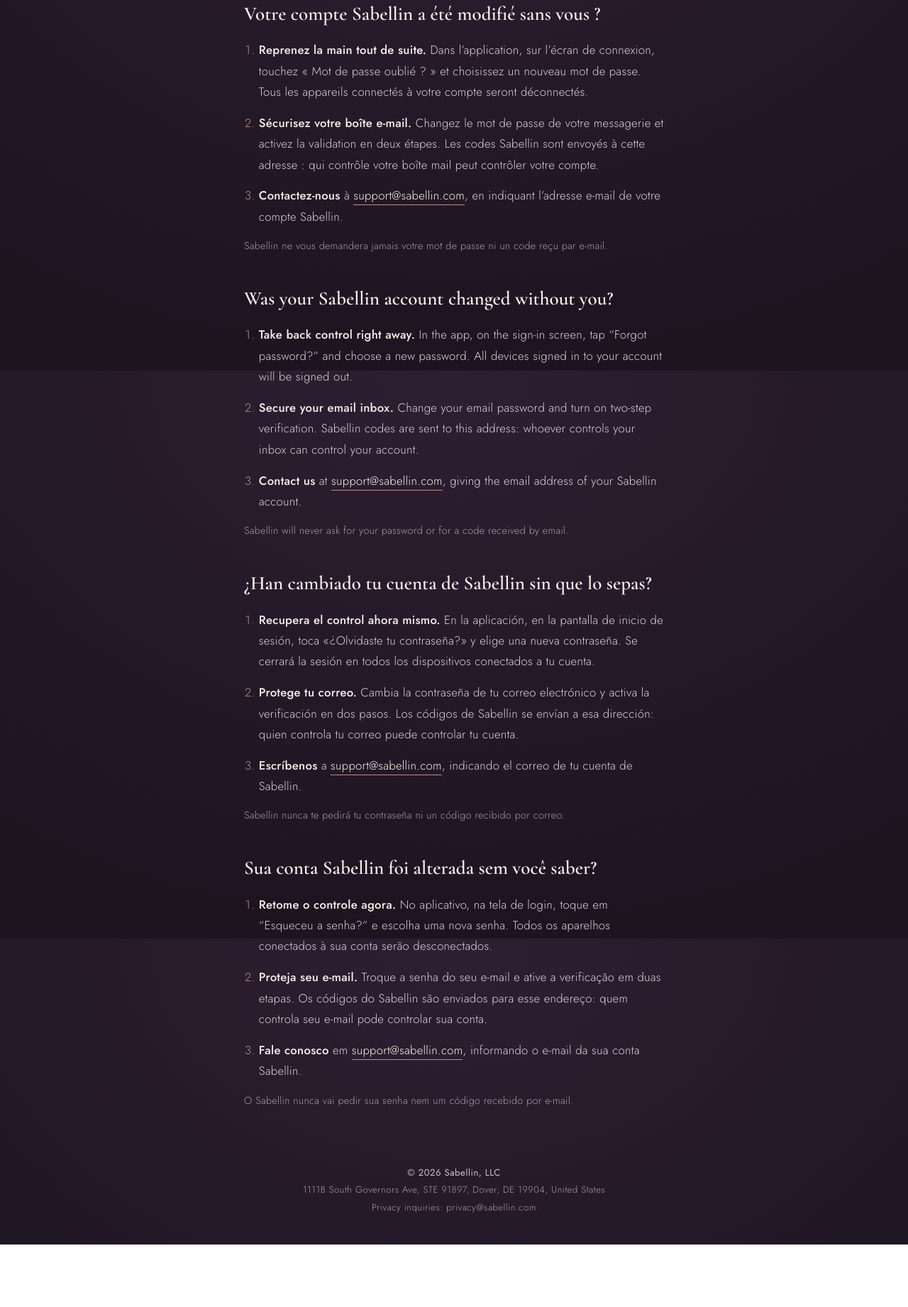
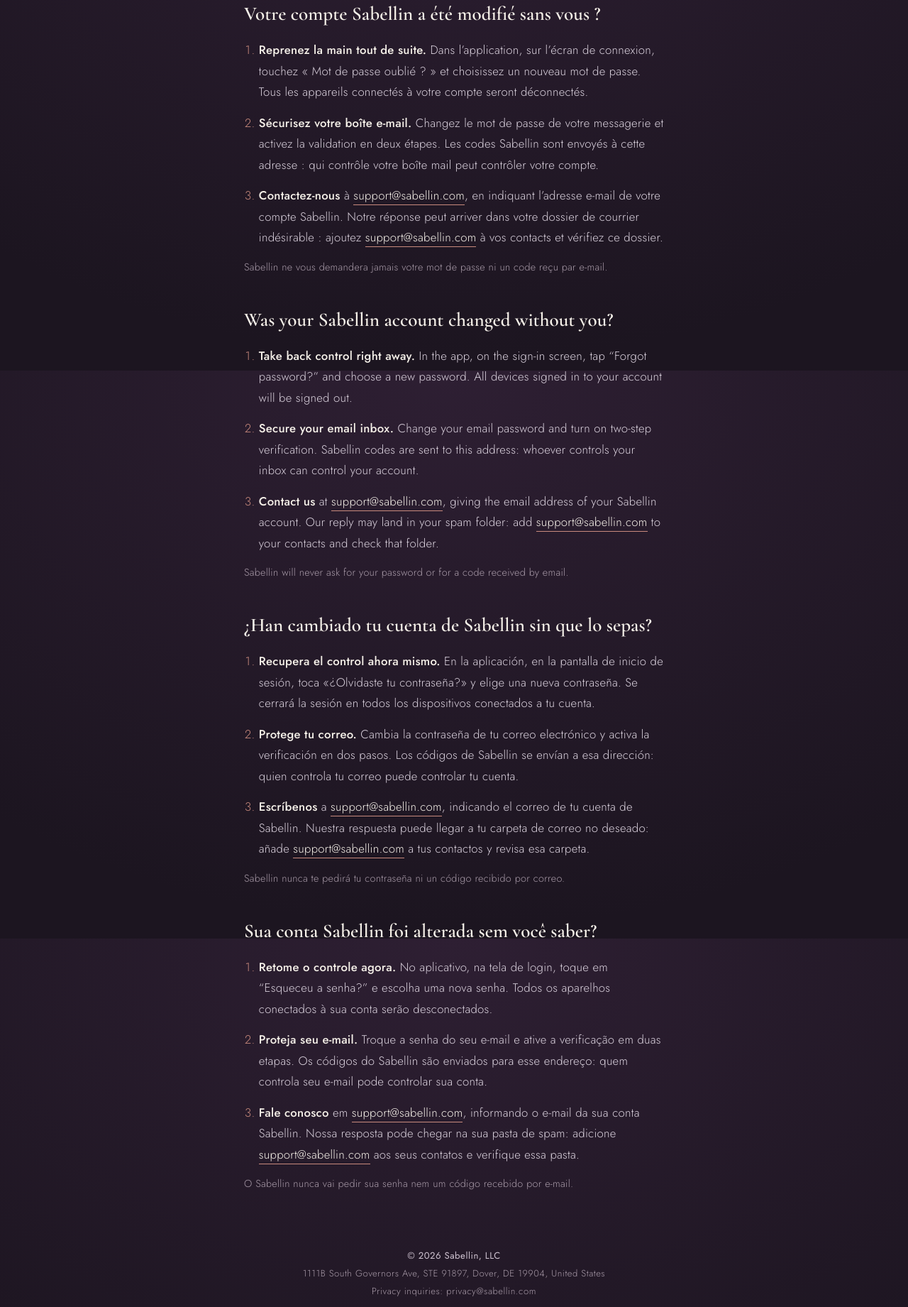
Before and after one commit to Sabellin/website, a plain HTML site: page securite/index.html in a window 1280 px wide. Shown: the part 278-2119 px from the top of the page at 71% size. Before the commit the page ends 2031 px from the top, so only its background shows below. Drawn offline with Linux system fonts and the light colour scheme.

Commit message:
feat(securite): conseil courrier indesirable pres du contact support, page aide et ecran de reussite du verrouillage, 4 langues (S143 A-8)

```diff
--- a/securite/index.html
+++ b/securite/index.html
@@ -49,7 +49,7 @@
       <ol>
         <li><strong>Reprenez la main tout de suite.</strong> Dans l’application, sur l’écran de connexion, touchez « Mot de passe oublié ? » et choisissez un nouveau mot de passe. Tous les appareils connectés à votre compte seront déconnectés.</li>
         <li><strong>Sécurisez votre boîte e-mail.</strong> Changez le mot de passe de votre messagerie et activez la validation en deux étapes. Les codes Sabellin sont envoyés à cette adresse : qui contrôle votre boîte mail peut contrôler votre compte.</li>
-        <li><strong>Contactez-nous</strong> à <a class="mail" href="mailto:support@sabellin.com">support@sabellin.com</a>, en indiquant l’adresse e-mail de votre compte Sabellin.</li>
+        <li><strong>Contactez-nous</strong> à <a class="mail" href="mailto:support@sabellin.com">support@sabellin.com</a>, en indiquant l’adresse e-mail de votre compte Sabellin. Notre réponse peut arriver dans votre dossier de courrier indésirable : ajoutez <a class="mail" href="mailto:support@sabellin.com">support@sabellin.com</a> à vos contacts et vérifiez ce dossier.</li>
       </ol>
       <p class="rappel">Sabellin ne vous demandera jamais votre mot de passe ni un code reçu par e-mail.</p>
     </section>
@@ -59,7 +59,7 @@
       <ol>
         <li><strong>Take back control right away.</strong> In the app, on the sign-in screen, tap “Forgot password?” and choose a new password. All devices signed in to your account will be signed out.</li>
         <li><strong>Secure your email inbox.</strong> Change your email password and turn on two-step verification. Sabellin codes are sent to this address: whoever controls your inbox can control your account.</li>
-        <li><strong>Contact us</strong> at <a class="mail" href="mailto:support@sabellin.com">support@sabellin.com</a>, giving the email address of your Sabellin account.</li>
+        <li><strong>Contact us</strong> at <a class="mail" href="mailto:support@sabellin.com">support@sabellin.com</a>, giving the email address of your Sabellin account. Our reply may land in your spam folder: add <a class="mail" href="mailto:support@sabellin.com">support@sabellin.com</a> to your contacts and check that folder.</li>
       </ol>
       <p class="rappel">Sabellin will never ask for your password or for a code received by email.</p>
     </section>
@@ -69,7 +69,7 @@
       <ol>
         <li><strong>Recupera el control ahora mismo.</strong> En la aplicación, en la pantalla de inicio de sesión, toca «¿Olvidaste tu contraseña?» y elige una nueva contraseña. Se cerrará la sesión en todos los dispositivos conectados a tu cuenta.</li>
         <li><strong>Protege tu correo.</strong> Cambia la contraseña de tu correo electrónico y activa la verificación en dos pasos. Los códigos de Sabellin se envían a esa dirección: quien controla tu correo puede controlar tu cuenta.</li>
-        <li><strong>Escríbenos</strong> a <a class="mail" href="mailto:support@sabellin.com">support@sabellin.com</a>, indicando el correo de tu cuenta de Sabellin.</li>
+        <li><strong>Escríbenos</strong> a <a class="mail" href="mailto:support@sabellin.com">support@sabellin.com</a>, indicando el correo de tu cuenta de Sabellin. Nuestra respuesta puede llegar a tu carpeta de correo no deseado: añade <a class="mail" href="mailto:support@sabellin.com">support@sabellin.com</a> a tus contactos y revisa esa carpeta.</li>
       </ol>
       <p class="rappel">Sabellin nunca te pedirá tu contraseña ni un código recibido por correo.</p>
     </section>
@@ -79,7 +79,7 @@
       <ol>
         <li><strong>Retome o controle agora.</strong> No aplicativo, na tela de login, toque em “Esqueceu a senha?” e escolha uma nova senha. Todos os aparelhos conectados à sua conta serão desconectados.</li>
         <li><strong>Proteja seu e-mail.</strong> Troque a senha do seu e-mail e ative a verificação em duas etapas. Os códigos do Sabellin são enviados para esse endereço: quem controla seu e-mail pode controlar sua conta.</li>
-        <li><strong>Fale conosco</strong> em <a class="mail" href="mailto:support@sabellin.com">support@sabellin.com</a>, informando o e-mail da sua conta Sabellin.</li>
+        <li><strong>Fale conosco</strong> em <a class="mail" href="mailto:support@sabellin.com">support@sabellin.com</a>, informando o e-mail da sua conta Sabellin. Nossa resposta pode chegar na sua pasta de spam: adicione <a class="mail" href="mailto:support@sabellin.com">support@sabellin.com</a> aos seus contatos e verifique essa pasta.</li>
       </ol>
       <p class="rappel">O Sabellin nunca vai pedir sua senha nem um código recebido por e-mail.</p>
     </section>
```
Also changed, not shown: securite/verrouiller/index.html (+4 -4 lines).
